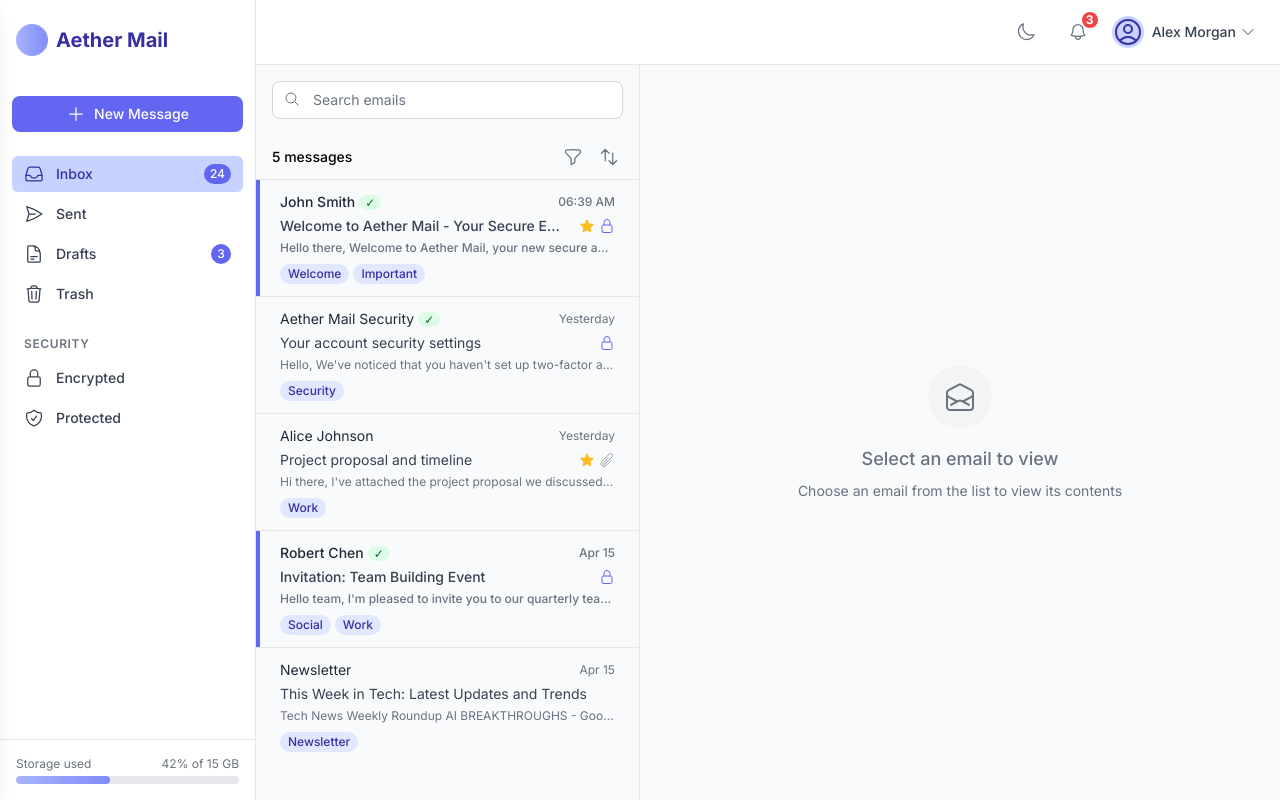
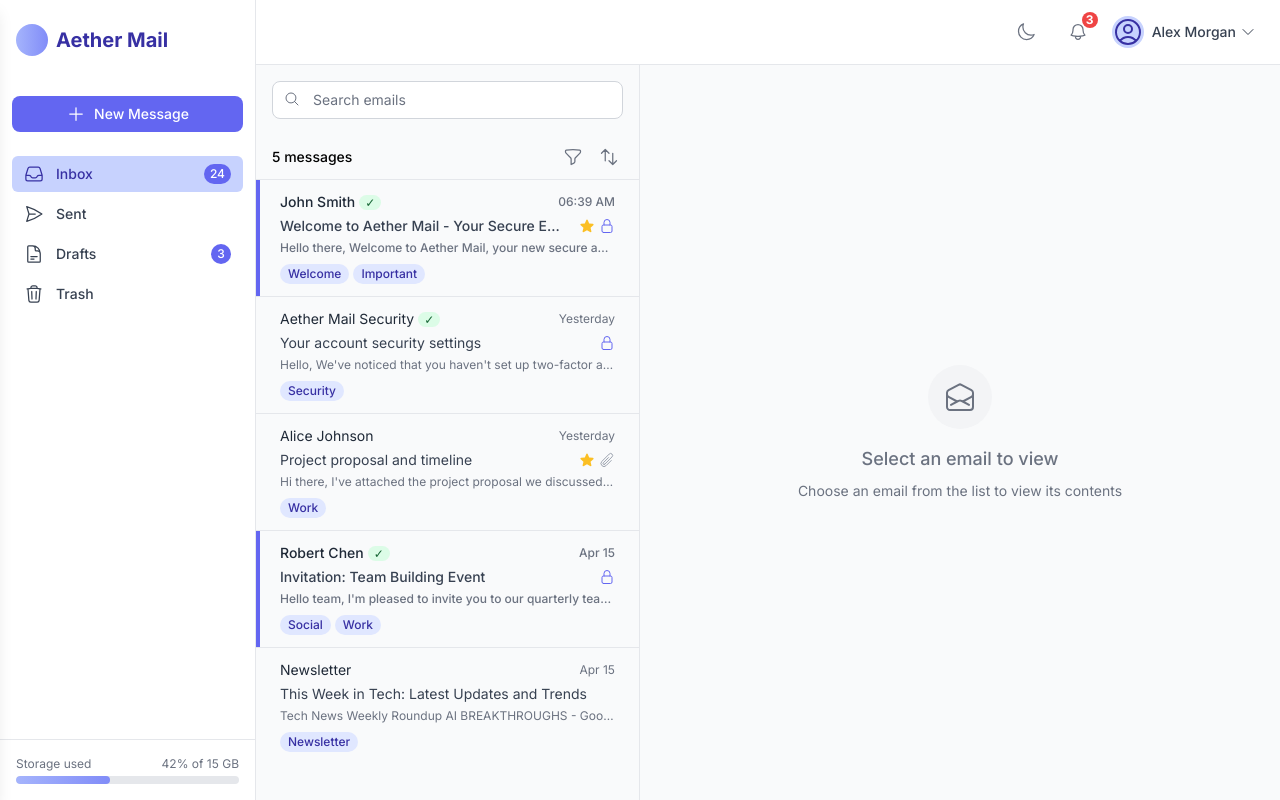
Before and after one commit to skygenesisenterprise/aether-mail, a React (Vite) app: page /inbox in a window 1280 px wide. Built offline with nearby package versions, Linux system fonts and the light colour scheme.

Commit message:
WIP: Changes for PR

```diff
--- a/src/api/utils/config.ts
+++ b/src/api/utils/config.ts
@@ -1,4 +1,6 @@
 import dotenv from 'dotenv';
+
+// Charger les variables d'environnement depuis le fichier .env
 dotenv.config();
 
 interface Config {
@@ -12,15 +14,16 @@ interface Config {
   imapPort: number;
 }
 
+// Fonction pour charger la configuration à partir des variables d'environnement
 const config: Config = {
-  nodeEnv: process.env.NODE_ENV || 'production',
-  port: Number.parseInt(process.env.PORT || '4000', 10),
-  jwtSecret: process.env.JWT_SECRET || 'dev_jwt_secret',
-  skygenesisAuthUrl: process.env.SKYG_AUTH_URL || 'https://secure.skygenesisenterprise.com/auth/login',
-  smtpHost: process.env.SMTP_HOST || 'radis.o2switch.net',
-  smtpPort: Number.parseInt(process.env.SMTP_PORT || '465', 10),
-  imapHost: process.env.IMAP_HOST || 'radis.o2switch.net',
-  imapPort: Number.parseInt(process.env.IMAP_PORT || '993', 10),
+  nodeEnv: process.env.NODE_ENV || '',  // Défaut à 'production'
+  port: Number.parseInt(process.env.PORT || '', 10),  // Défaut à 4000
+  jwtSecret: process.env.JWT_SECRET || '',  // Aucune valeur par défaut pour JWT secret
+  skygenesisAuthUrl: process.env.SKYG_AUTH_URL || '',  // URL de l'authentification de SkyGenesis
+  smtpHost: process.env.SMTP_HOST || '',  // Serveur SMTP
+  smtpPort: Number.parseInt(process.env.SMTP_PORT || '', 10),  // Port SMTP
+  imapHost: process.env.IMAP_HOST || '',  // Serveur IMAP
+  imapPort: Number.parseInt(process.env.IMAP_PORT || '', 10),  // Port IMAP
 };
 
 // Fonction générique pour générer les identifiants SMTP/IMAP
--- a/src/components/layout/Sidebar.tsx
+++ b/src/components/layout/Sidebar.tsx
@@ -106,26 +106,6 @@ const Sidebar = ({ isMobile, isOpen, onClose }: { isMobile?: boolean; isOpen?: b
             active={isRouteActive('/trash')}
           />
         </div>
-
-        <div className="mt-6">
-          <h3 className="px-3 text-xs font-semibold uppercase tracking-wider text-gray-500 dark:text-gray-400">
-            Security
-          </h3>
-          <div className="mt-2 space-y-1">
-            <SidebarItem
-              icon={<LockClosedIcon />}
-              label="Encrypted"
-              to="/encrypted"
-              active={isRouteActive('/encrypted')}
-            />
-            <SidebarItem
-              icon={<ShieldCheckIcon />}
-              label="Protected"
-              to="/protected"
-              active={isRouteActive('/protected')}
-            />
-          </div>
-        </div>
       </nav>
 
       {/* Storage indicator */}
```
